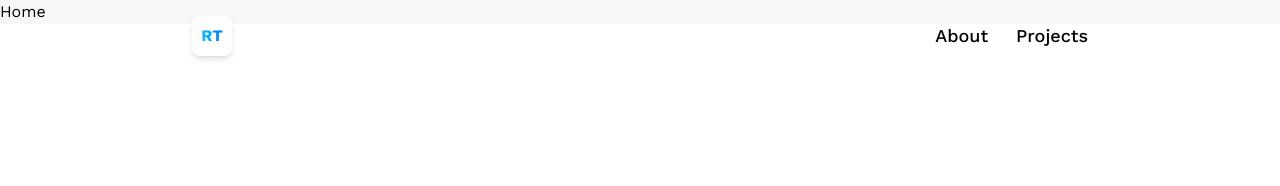
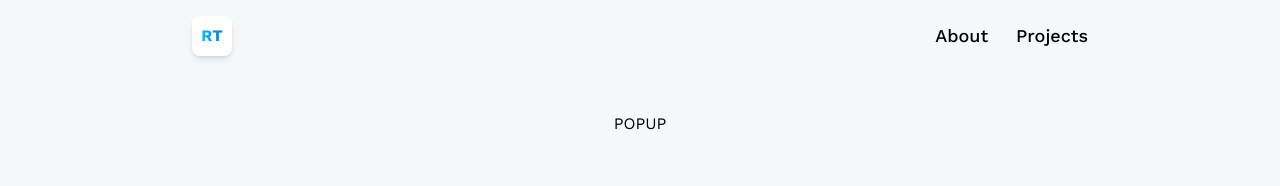
Before and after one commit to ShinchanThakur/3d-Portfolio, a React (Vite) app: page / in a window 1280 px wide. Shown: the top 186 px of the page. Built offline with nearby package versions, Linux system fonts and the light colour scheme.

Commit message:
Fixed popup position

```diff
--- a/src/pages/Home.jsx
+++ b/src/pages/Home.jsx
@@ -1,6 +1,10 @@
 const Home = () => {
     return (
-        <div>Home</div>
+        <section className="w-full h-screen relative">
+            <div className="absolute top-28 left-0 right-0 z-10 flex items-center justify-center">
+                POPUP
+            </div>
+        </section>
     );
 };
 
```
